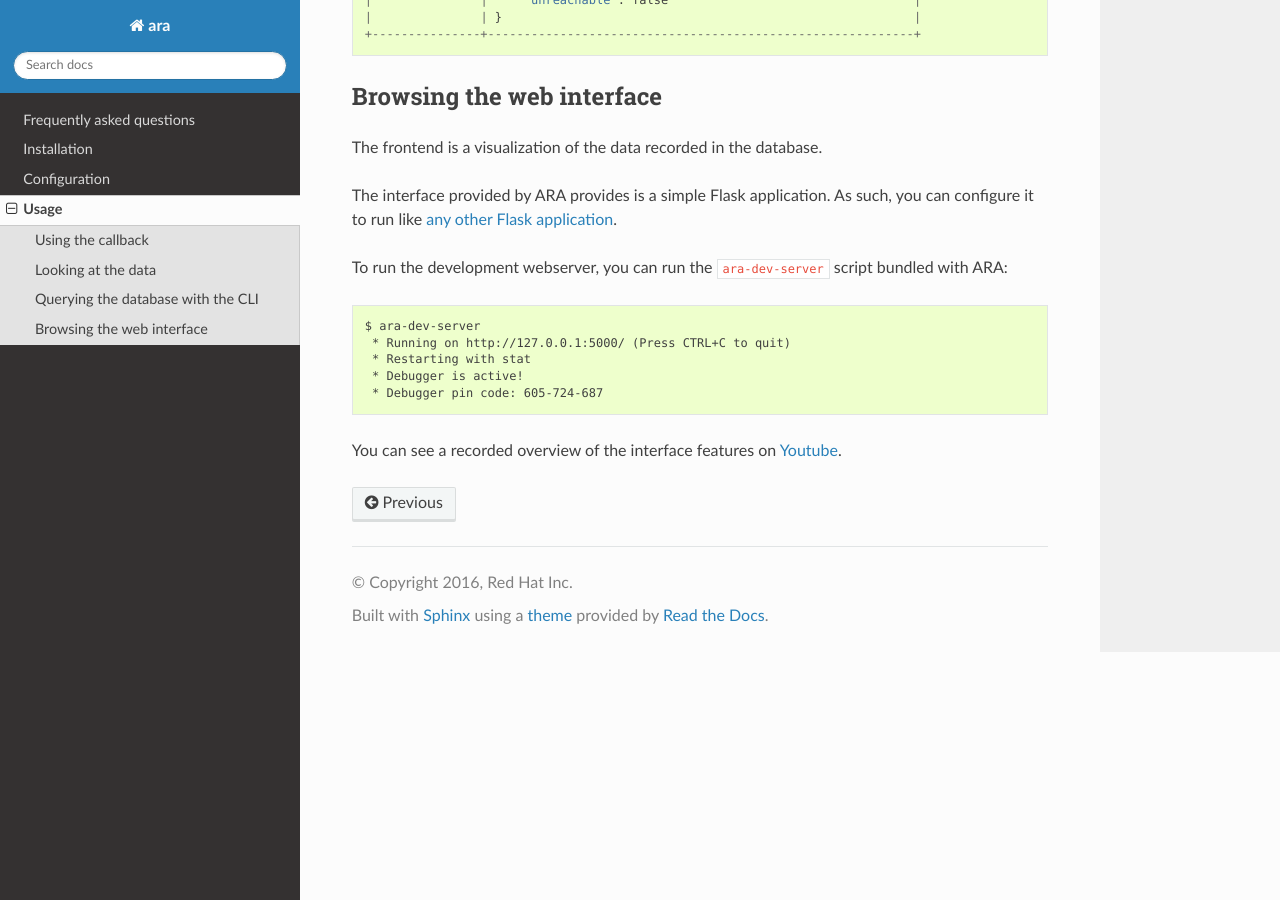
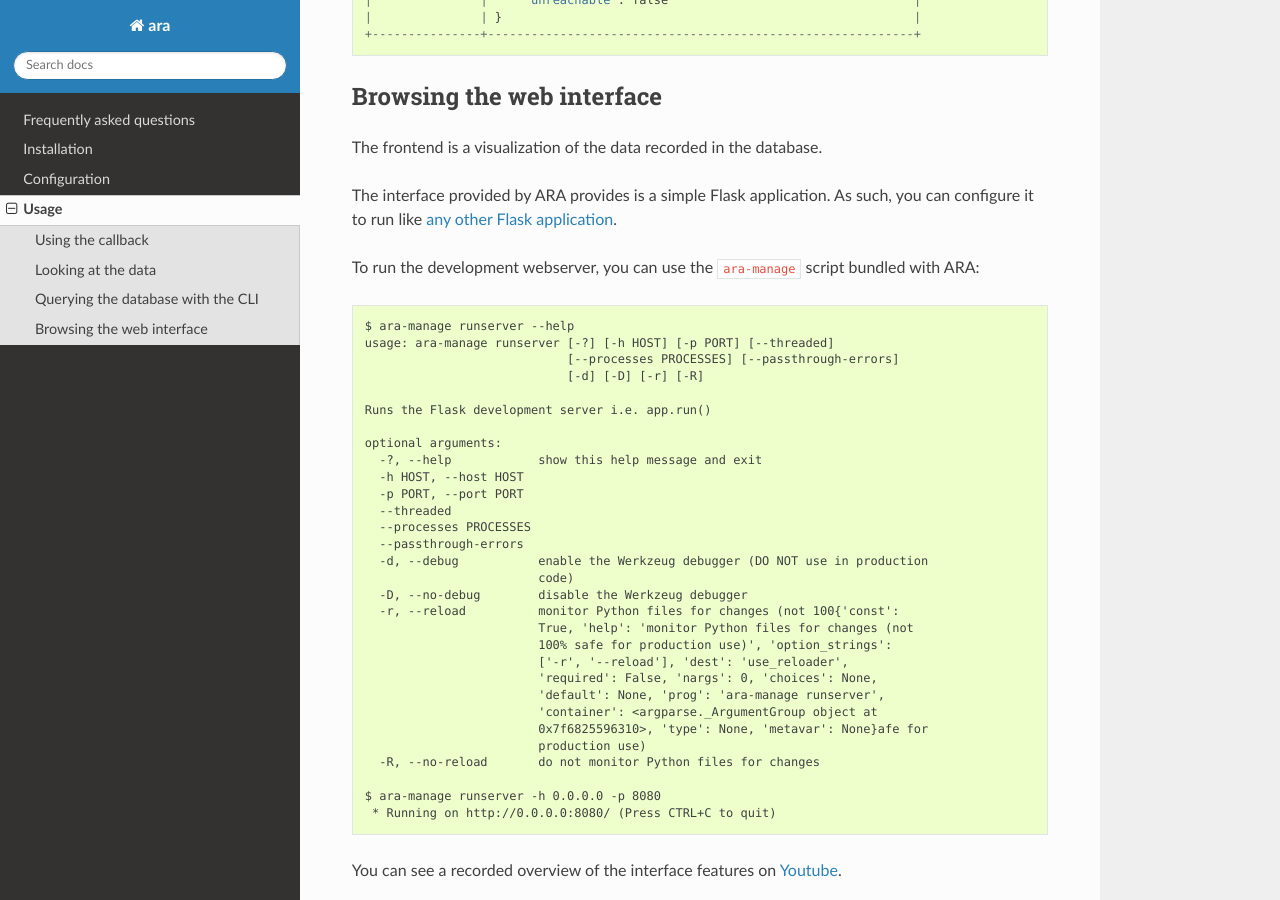
Before and after one commit to ansible-community/ara, a Sphinx documentation site: the page built from docs/usage.rst, in a window 1280 px wide and 900 px high, scrolled down 2432 px. Built offline with Sphinx 7.4.7 and the Read the Docs theme 2.0.0, drawn with Linux system fonts in a browser that asks for light colours; the version number could not be read and is left out.

Commit message:
Update docs around running the development web server

```diff
--- a/docs/usage.rst
+++ b/docs/usage.rst
@@ -137,14 +137,39 @@ The frontend is a visualization of the data recorded in the database.
 The interface provided by ARA provides is a simple Flask application.
 As such, you can configure it to run like `any other Flask application`_.
 
-To run the development webserver, you can run the ``ara-dev-server`` script
+To run the development webserver, you can use the ``ara-manage`` script
 bundled with ARA::
 
-    $ ara-dev-server
-     * Running on http://127.0.0.1:5000/ (Press CTRL+C to quit)
-     * Restarting with stat
-     * Debugger is active!
-     * Debugger pin code: 605-724-687
+    $ ara-manage runserver --help
+    usage: ara-manage runserver [-?] [-h HOST] [-p PORT] [--threaded]
+                                [--processes PROCESSES] [--passthrough-errors]
+                                [-d] [-D] [-r] [-R]
+
+    Runs the Flask development server i.e. app.run()
+
+    optional arguments:
+      -?, --help            show this help message and exit
+      -h HOST, --host HOST
+      -p PORT, --port PORT
+      --threaded
+      --processes PROCESSES
+      --passthrough-errors
+      -d, --debug           enable the Werkzeug debugger (DO NOT use in production
+                            code)
+      -D, --no-debug        disable the Werkzeug debugger
+      -r, --reload          monitor Python files for changes (not 100{'const':
+                            True, 'help': 'monitor Python files for changes (not
+                            100% safe for production use)', 'option_strings':
+                            ['-r', '--reload'], 'dest': 'use_reloader',
+                            'required': False, 'nargs': 0, 'choices': None,
+                            'default': None, 'prog': 'ara-manage runserver',
+                            'container': <argparse._ArgumentGroup object at
+                            0x7f6825596310>, 'type': None, 'metavar': None}afe for
+                            production use)
+      -R, --no-reload       do not monitor Python files for changes
+
+    $ ara-manage runserver -h 0.0.0.0 -p 8080
+     * Running on http://0.0.0.0:8080/ (Press CTRL+C to quit)
 
 You can see a recorded overview of the interface features on Youtube_.
 
```
